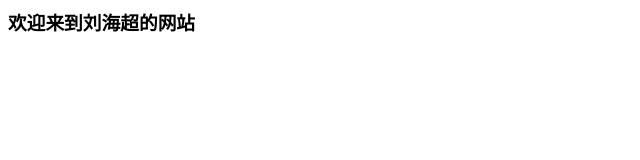
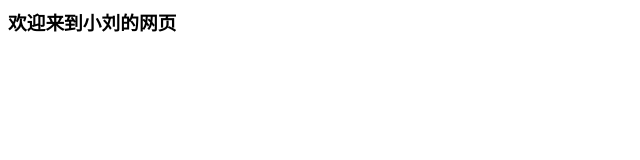
Before and after one commit to liuhaichao0326/liuhaichao0326.github.io, a plain HTML site: page index.html in a window 1280 px wide. Shown: the full height of the page, 0-640 px from the left. Drawn offline with Linux system fonts and the light colour scheme.

Commit message:
Update index.html

```diff
--- a/index.html
+++ b/index.html
@@ -1 +1 @@
-<h3>欢迎来到刘海超的网站</h3>
+<h3>欢迎来到小刘的网页</h3>
```
